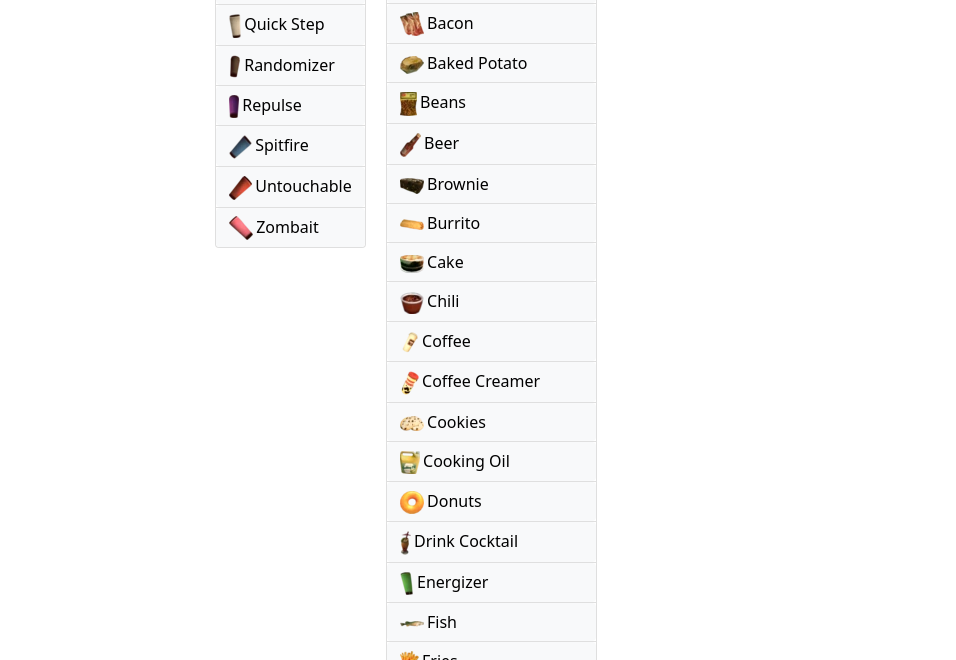
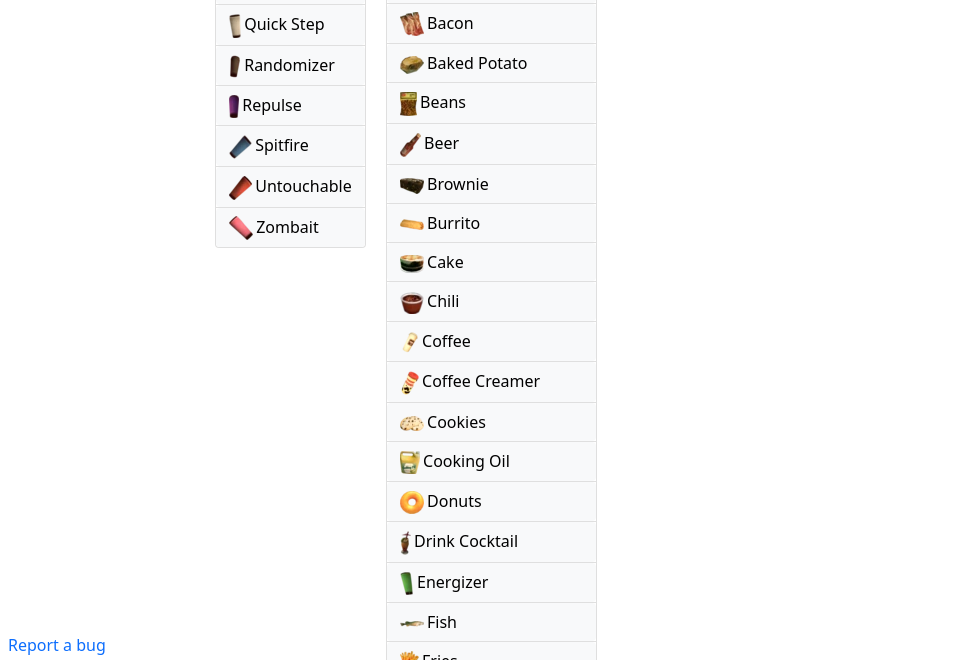
Before and after one commit to dsinn/dead-rising-2-recipe-finder, a plain HTML site: page index.html in a window 1280 px wide. Shown: the part 140-800 px from the top of the page, without its empty margins (0-956 px from the left). Drawn offline with nearby package versions, Linux system fonts and the light colour scheme.

Commit message:
Add a bug report link

```diff
--- a/index.css
+++ b/index.css
@@ -1,5 +1,10 @@
 body {
     white-space: nowrap;
+}
+footer {
+    bottom: 0.2em;
+    left: 0.5em;
+    position: fixed;
 }
 h1 {
     font-size: 1.5em;
--- a/index.html
+++ b/index.html
@@ -122,6 +122,15 @@
                     </tbody>
                 </table>
             </div>
+            <footer class="d-inline-block">
+                <a
+                    class="text-decoration-none"
+                    href="https://github.com/dsinn/dead-rising-2-recipe-finder/issues/new"
+                    target="_blank"
+                >
+                    Report a bug
+                </a>
+            </footer>
         </div>
         <script src="index.js"></script>
     </body>
```
